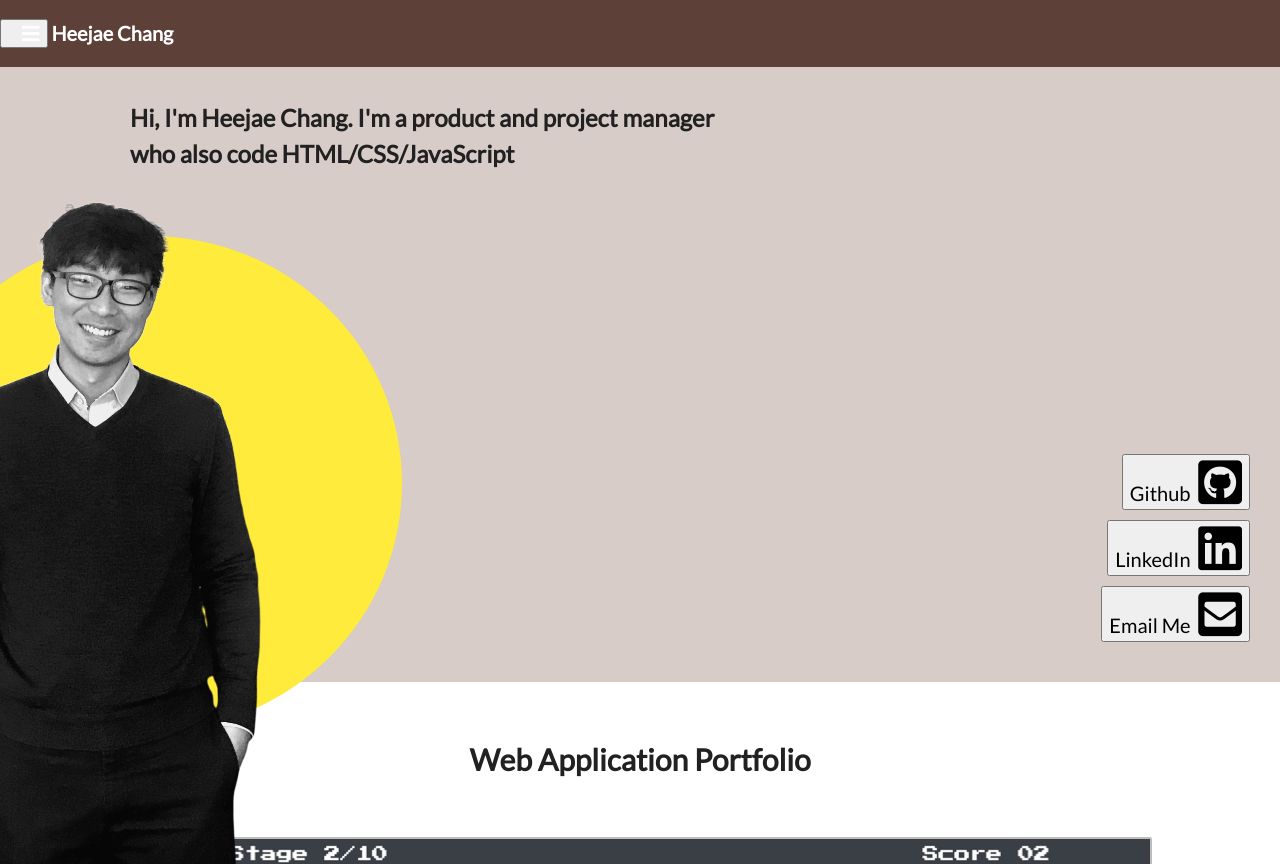
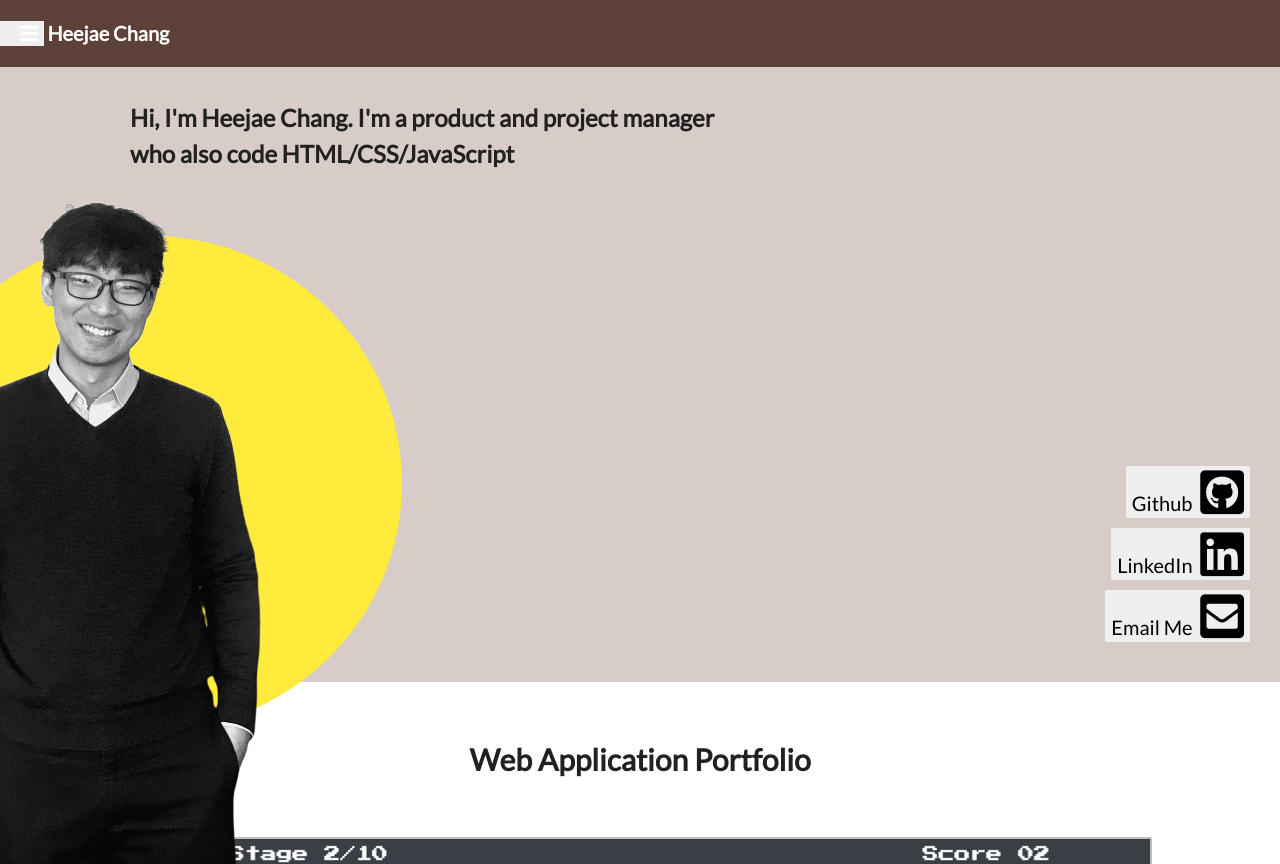
Before and after one commit to Heejae0704/portfolio, a plain HTML site: page index.html in a window 1280 px wide. Shown: the top 864 px of the page. Drawn offline with nearby package versions, Linux system fonts and the light colour scheme.

Commit message:
button normalized

```diff
--- a/main.css
+++ b/main.css
@@ -28,6 +28,12 @@
     text-align: left;
     padding-left: 10px;
     padding-right: 5px;
+  }
+
+  button {
+    border: none;
+    background-color: none;
+    border-radius: none;
   }
 
   .banner {
```
